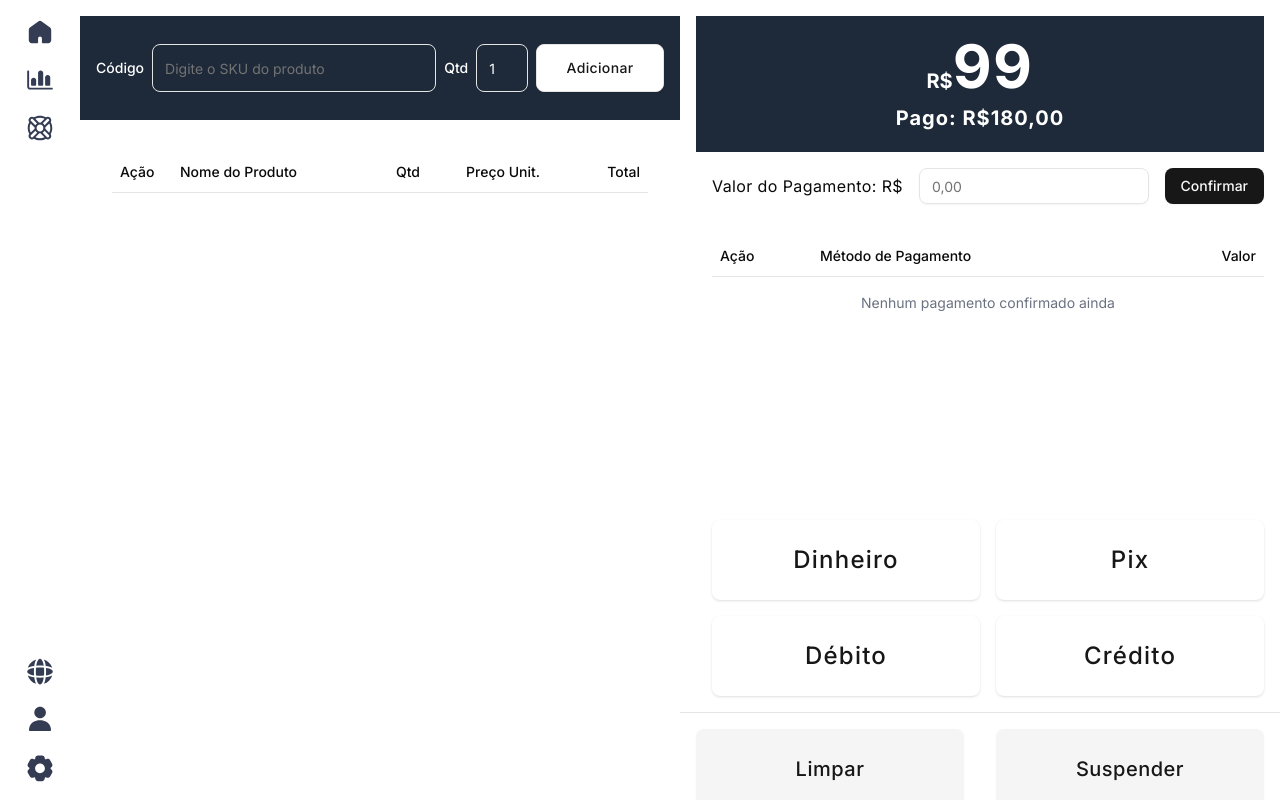
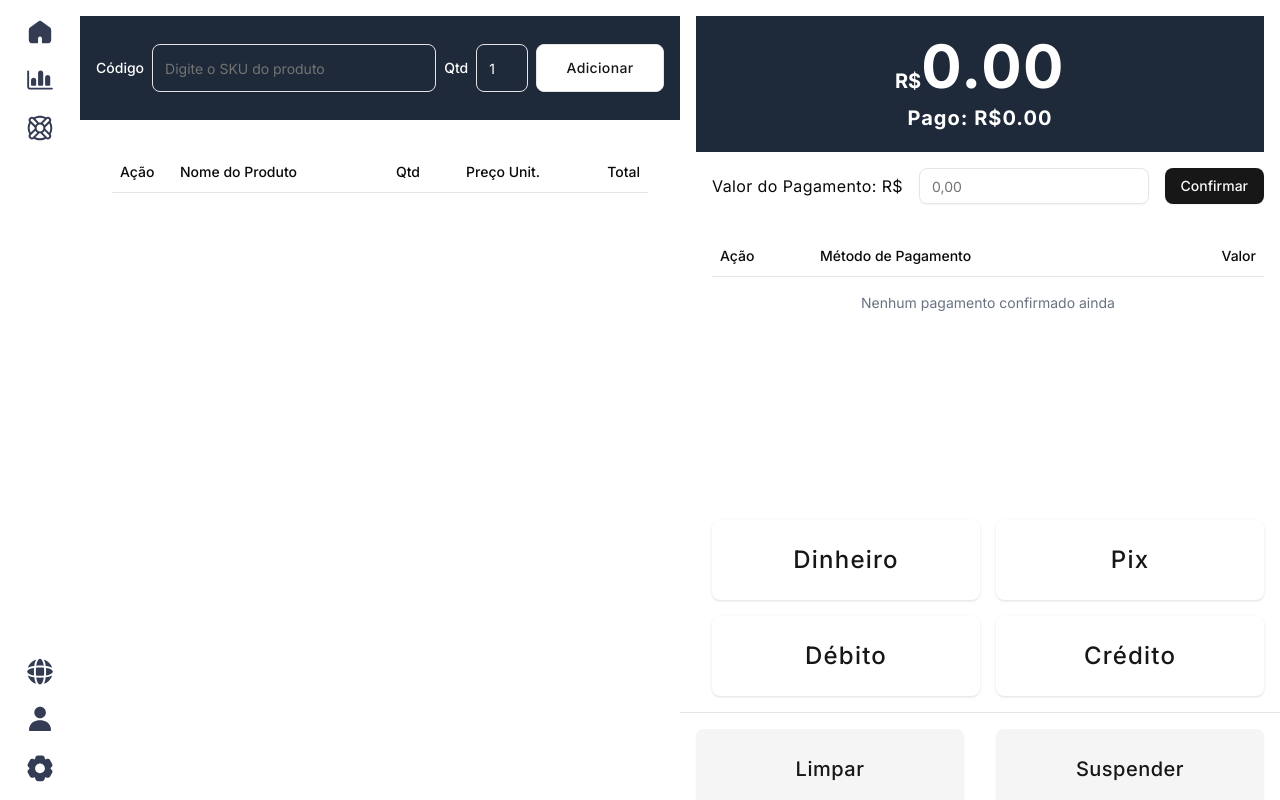
Before and after one commit to Hidemp4/pdv-ice-valle, a React (Vite) app: page / in a window 1280 px wide. Built offline with nearby package versions, Linux system fonts and the light colour scheme.

Commit message:
Att dos componentes do PaymentsArea

```diff
--- a/src/components/CardTotalAmount.tsx
+++ b/src/components/CardTotalAmount.tsx
@@ -1,14 +1,22 @@
 
-const CardTotalAmount: React.FC= () => {
+interface CardTotalAmountProps {
+  total: number;
+  totalPayments: number;
+}
+
+const CardTotalAmount: React.FC<CardTotalAmountProps> = ({ total, totalPayments }) => {
+
+  const pendentPayment = total - totalPayments;
+
   return (
     <>
       <div className="payment-area flex flex-col pl-4 pr-4 pt-4">
         <div className="total-amount flex flex-col justify-center items-center gap-2 w-full h-34 text-xl font-bold bg-gray-800 text-white">
           <h2>
-            R$<span className="text-6xl tracking-wide">99</span>
+            R$<span className="text-6xl tracking-wide">{pendentPayment.toFixed(2)}</span>
           </h2>
           <p className="tracking-wider">
-            Pago: R$<span>180,00</span>
+            Pago: R$<span>{totalPayments.toFixed(2)}</span>
           </p>
         </div>
       </div>
--- a/src/components/Header.tsx
+++ b/src/components/Header.tsx
@@ -7,6 +7,7 @@ interface HeaderProps {
 }
 
 const Header: React.FC<HeaderProps> = ({ onAddProduct }) => {
+
   const [sku, setSku] = useState("");
   const [qtdProduct, setQtdProduct] = useState(1);
 
--- a/src/components/PaymentArea.tsx
+++ b/src/components/PaymentArea.tsx
@@ -2,12 +2,32 @@ import { Separator } from "@/components/ui/separator"
 import CardTotalAmount from "./CardTotalAmount";
 import PaymentMethods from "./PaymentMethods";
 import { Button } from "./ui/button";
+import { useState } from "react";
 
-const PaymentArea: React.FC = () => {
+interface PaymentAreaProps {
+  total: number;
+}
+
+// Definindo um tipo Payment
+export type Payment = {
+  id: number;
+  value: string;
+  method: string;
+};
+
+
+const PaymentArea: React.FC<PaymentAreaProps> = ({ total }) => {
+
+  // Estado para a lista de pagamentos confirmados
+  const [paymentsList, setPaymentsList] = useState<Payment[]>([]);
+
+  // Soma o total dos pagamentos confirmados
+  const totalPayments = paymentsList.reduce((acc, p) => acc + parseFloat(p.value), 0);
+
   return (
     <>
-      <CardTotalAmount />
-      <PaymentMethods />
+      <CardTotalAmount total={total} totalPayments={totalPayments} />
+      <PaymentMethods paymentsList={paymentsList} setPaymentsList={setPaymentsList} />
       <Separator />
       <div className="flex justify-end flex-col gap-4 p-4">
         <div className="flex justify-between gap-8">
--- a/src/components/PaymentMethods.tsx
+++ b/src/components/PaymentMethods.tsx
@@ -9,23 +9,18 @@ import {
   TableHeader,
   TableRow,
 } from "@/components/ui/table";
+import { Payment } from "./PaymentArea";
 
-// Definindo um tipo Payment
-type Payment = {
-  id: number;
-  value: string;
-  method: string;
-};
+interface PaymentMethodsProps {
+  paymentsList: Payment[];
+  setPaymentsList: React.Dispatch<React.SetStateAction<Payment[]>>;
+}
 
-const PaymentMethods = () => {
-  // Estado para o formulário atual
+const PaymentMethods: React.FC<PaymentMethodsProps> = ({ paymentsList, setPaymentsList }) => {
   const [payment, setPayment] = useState<{ value: string; method: string }>({
     value: "",
     method: "",
   });
-
-  // Estado para a lista de pagamentos confirmados
-  const [paymentsList, setPaymentsList] = useState<Payment[]>([]);
 
   // Estado para controlar mensagens de erro
   const [error, setError] = useState<string>("");
@@ -54,38 +49,18 @@ const PaymentMethods = () => {
     if (error) setError("");
   };
 
-  // Função para confirmar o pagamento
-  const handleConfirmPayment = () => {
-    // Validações
-    if (!payment.value || payment.value.trim() === "") {
-      setError("Por favor, insira um valor para o pagamento.");
-      return;
-    }
+  // Função para adicionar o pagamento
+  const handleAddPayment = () => {
+    if (!payment.value || !payment.method) return;
 
-    if (!payment.method || payment.method.trim() === "") {
-      setError("Por favor, selecione um método de pagamento.");
-      return;
-    }
-
-    // Validar se o valor é um número válido e maior que 0
-    const numericValue = parseFloat(payment.value);
-    if (isNaN(numericValue) || numericValue <= 0) {
-      setError("Por favor, insira um valor válido maior que zero.");
-      return;
-    }
-
-    // Adicionar o pagamento à lista
     const newPayment: Payment = {
-      id: Date.now(), // ID simples baseado no timestamp
+      id: paymentsList.length + 1,
       value: payment.value,
       method: payment.method,
     };
 
-    setPaymentsList([...paymentsList, newPayment]);
-
-    // Limpar o formulário
-    setPayment({ value: "", method: "" });
-    setError("");
+    setPaymentsList((prev) => [...prev, newPayment]);
+    setPayment({ value: "", method: "" }); // limpa o form
   };
 
   // Função para remover um pagamento da lista
@@ -127,7 +102,7 @@ const PaymentMethods = () => {
               onChange={handleValueChange}
               placeholder="0,00"
             />
-            <Button onClick={handleConfirmPayment}>Confirmar</Button>
+            <Button onClick={handleAddPayment}>Confirmar</Button>
           </div>
         </div>
 
@@ -158,20 +133,20 @@ const PaymentMethods = () => {
                 </TableRow>
               </TableHeader>
               <TableBody>
-                {paymentsList.map((paymentItem) => (
-                  <TableRow key={paymentItem.id}>
+                {paymentsList.map((p) => (
+                  <TableRow key={p.id}>
                     <TableCell className="font-medium">
                       <Button
                         variant="destructive"
                         size="sm"
-                        onClick={() => handleCancelClick(paymentItem.id)}
+                        onClick={() => handleCancelClick(p.id)}
                       >
                         X
                       </Button>
                     </TableCell>
-                    <TableCell>{paymentItem.method}</TableCell>
+                    <TableCell>{p.method}</TableCell>
                     <TableCell className="text-right">
-                      R$ {paymentItem.value}
+                      R$ {p.value}
                     </TableCell>
                   </TableRow>
                 ))}
--- a/src/layouts/MainLayout.tsx
+++ b/src/layouts/MainLayout.tsx
@@ -13,6 +13,9 @@ export interface CardItem extends Product {
 const MainLayout: React.FC = () => {
   // Adiciona produtos na lista de compras
   const [cart, setCart] = useState<CardItem[]>([]);
+
+  // Soma o total da compra
+  const total = cart.reduce((acc, item) => acc + item.subtotal, 0);
 
   const handleAddProduct = (sku: string, qtd: number) => {
     const found = fakeProducts.find((p) => p.sku === sku);
@@ -41,7 +44,7 @@ const MainLayout: React.FC = () => {
           </main>
         </div>
         <div className="overflow-hidden">
-          <PaymentArea />
+          <PaymentArea total={total} />
         </div>
       </div>
     </div>
```
